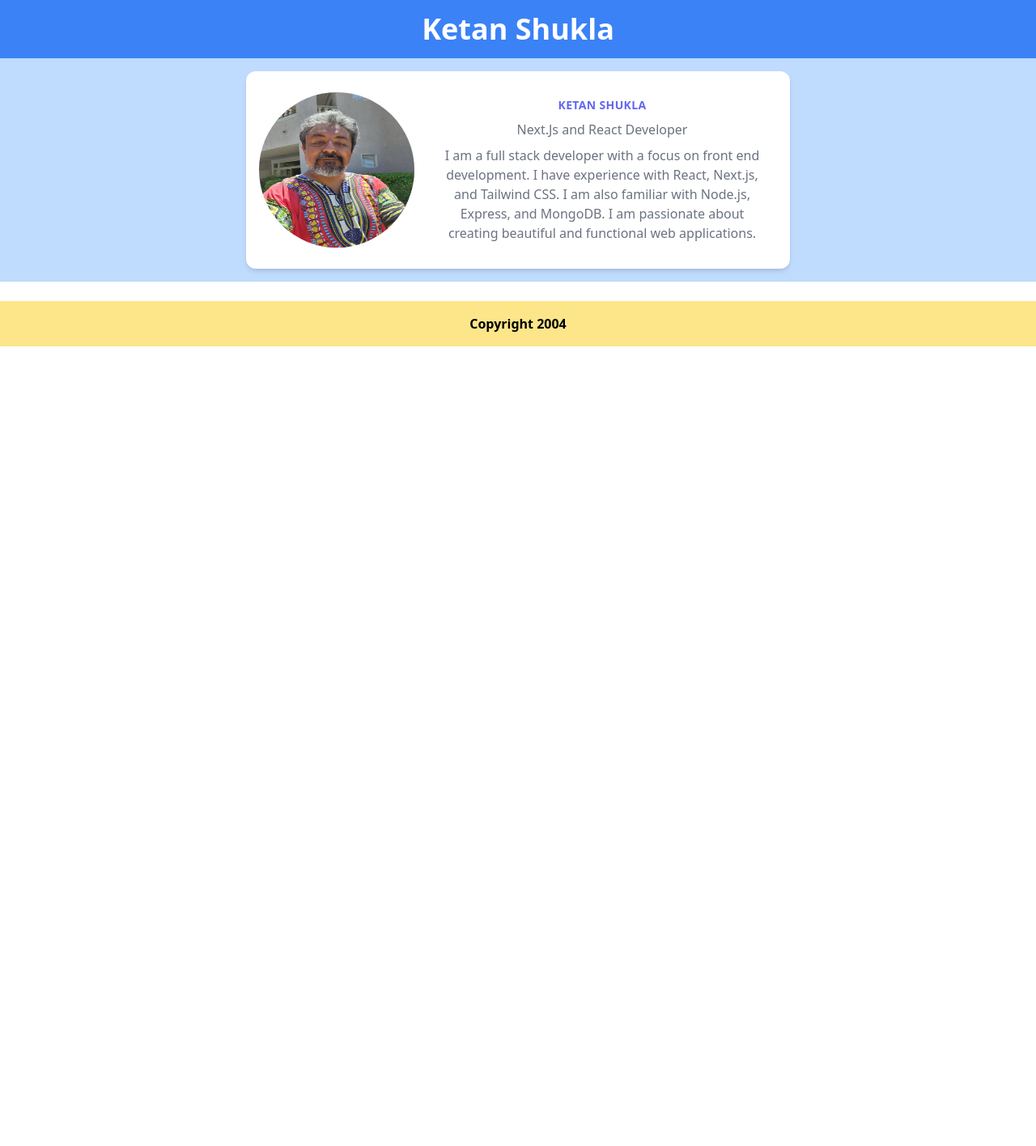
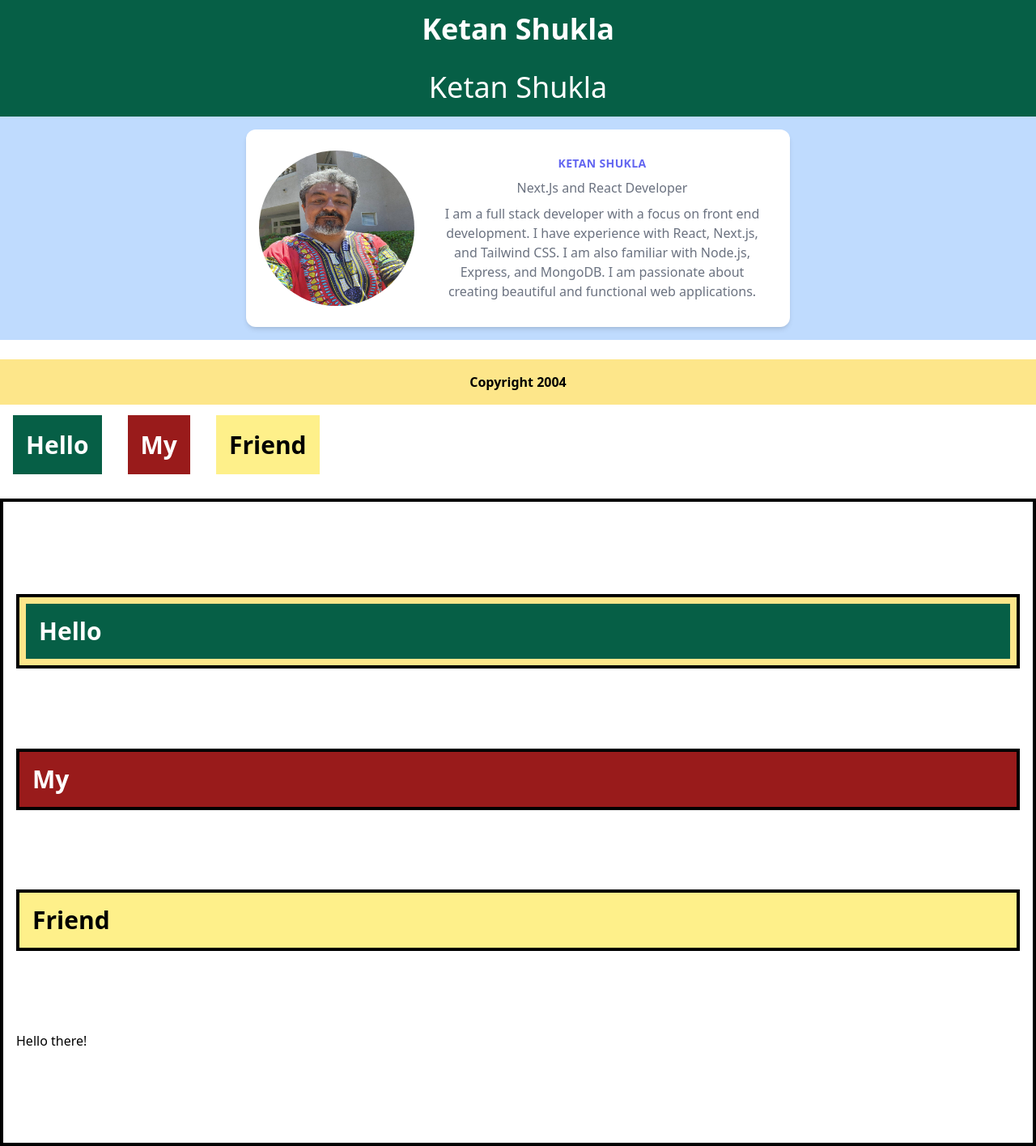
Before and after one commit to ketankshukla/tailwind_training, a React (Vite) app: page / in a window 1280 px wide. Shown: the whole page at 81% size. Before the commit the page ends 800 px from the top, so only its background shows below. Built offline with nearby package versions, Linux system fonts and the light colour scheme.

Commit message:
fixed some npm stuff

```diff
--- a/package.json
+++ b/package.json
@@ -10,6 +10,7 @@
     "preview": "vite preview"
   },
   "dependencies": {
+    "prettier": "^3.2.5",
     "react": "^18.2.0",
     "react-dom": "^18.2.0"
   },
--- a/src/App.tsx
+++ b/src/App.tsx
@@ -2,12 +2,13 @@ import Footer from "./components/Footer.tsx";
 import Header from "./components/Header.tsx";
 import Card from "./components/Card.tsx";
 import myImage from "/ketan-profile-photo.jpg"
+import Training from "./components/Training.tsx";
 
 const App = () => (
   <>
-    {<Header headerText="Ketan Shukla"/>}
-    {
-      <Card
+    <Header headerText="Ketan Shukla" bgColor="bg-emerald-800" boldOrNot={true}/>
+    <Header headerText="Ketan Shukla" bgColor="bg-emerald-800"/>
+    <Card
         image={myImage}
         name="Ketan Shukla"
         title="Next.Js and React Developer"
@@ -15,9 +16,9 @@ const App = () => (
     I have experience with React, Next.js, and Tailwind CSS. I am also
     familiar with Node.js, Express, and MongoDB. I am passionate about
     creating beautiful and functional web applications."
-      />
-    }
-    {<Footer footerText="Copyright 2004"/>}
+    />
+    <Footer footerText="Copyright 2004"/>
+    <Training/>
   </>
 )
 
--- a/src/components/Header.tsx
+++ b/src/components/Header.tsx
@@ -1,11 +1,15 @@
-
 interface HeaderProps {
   headerText: string;
+  bgColor: string;
+  boldOrNot?: boolean; // Optional prop
 }
-export default function Header({ headerText }: HeaderProps) {
-    return (
-        <header className="bg-blue-500 text-white p-4">
-            <h1 className="flex justify-center text-4xl font-bold">{headerText}</h1>
-        </header>
-    )
+
+export default function Header({ headerText, bgColor, boldOrNot = false }: HeaderProps) {
+  return (
+    <header className={`${bgColor} text-white p-4`}>
+      <h1 className={`flex justify-center text-4xl ${boldOrNot ? 'font-bold' : ''}`}>
+        {headerText}
+      </h1>
+    </header>
+  );
 }
--- /dev/null
+++ b/src/components/Training.tsx
@@ -0,0 +1,32 @@
+const Training = () => {
+  return (
+    <>
+      <div className="mt-8 pb-4">
+        <div className="m-4 p-4 inline font-bold text-white text-3xl h-12 w-12 bg-emerald-800 mt-2">
+          Hello
+        </div>
+        <div className="m-4 p-4 inline font-bold text-white text-3xl h-12 w-12 bg-red-800">
+          My
+        </div>
+        <div className="m-4 p-4 inline font-bold text-black text-3xl h-12 w-12 bg-yellow-200">
+          Friend
+        </div>
+      </div>
+      <div className="mt-8 border-4 border-black p-4 flex justify-evenly flex-col h-screen">
+        <div className="border-4 border-black p-2 bg-amber-200">
+          <div className="font-bold text-white text-3xl p-4 bg-emerald-800">
+            Hello
+          </div>
+        </div>
+        <div className="font-bold border-4 border-black text-white text-3xl p-4 bg-red-800">
+          My
+        </div>
+        <div className="font-bold border-4 border-black text-black text-3xl p-4 bg-yellow-200">
+          Friend
+        </div>
+        <div>Hello there!</div>
+      </div>
+    </>
+  );
+};
+export default Training;
```
Also changed, not shown: 1 other file (tests, documents, lock files or other folders).
